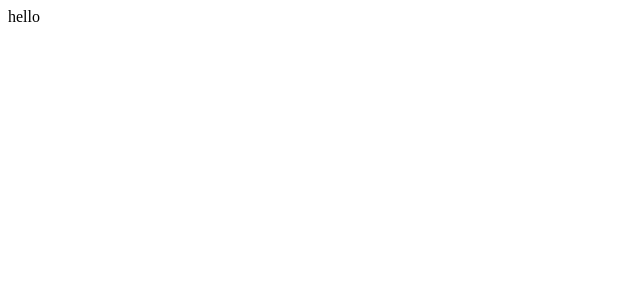
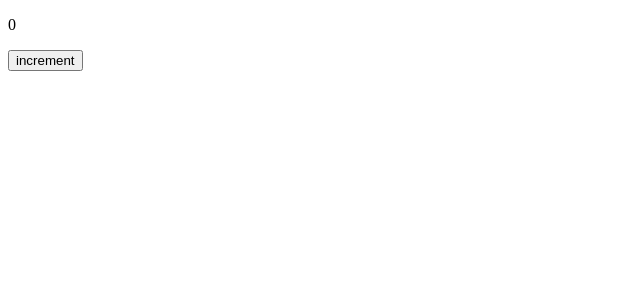
Before and after one commit to javierpb275/vue-composition-api, a Vue app: page / in a window 1280 px wide. Shown: the top 300 px of the page, without its empty margins (0-640 px from the left). Built offline with nearby package versions, Linux system fonts and the light colour scheme.

Commit message:
created reactive variable in setup function using the ref function and updating its value with the function increment and displaying the reactive value on the page.

```diff
--- a/src/App.vue
+++ b/src/App.vue
@@ -1,9 +1,22 @@
 <template>
-  <div>hello</div>
+  <div>
+    <p>{{ num }}</p>
+    <button type="button" @click.prevent="increment">increment</button>
+  </div>
 </template>
 
 <script>
+import { ref } from "vue";
+
 export default {
   name: "App",
+  setup(props) {
+    let num = ref(0);
+    const increment = () => num.value++;
+    return {
+      num,
+      increment,
+    };
+  },
 };
 </script>
```
